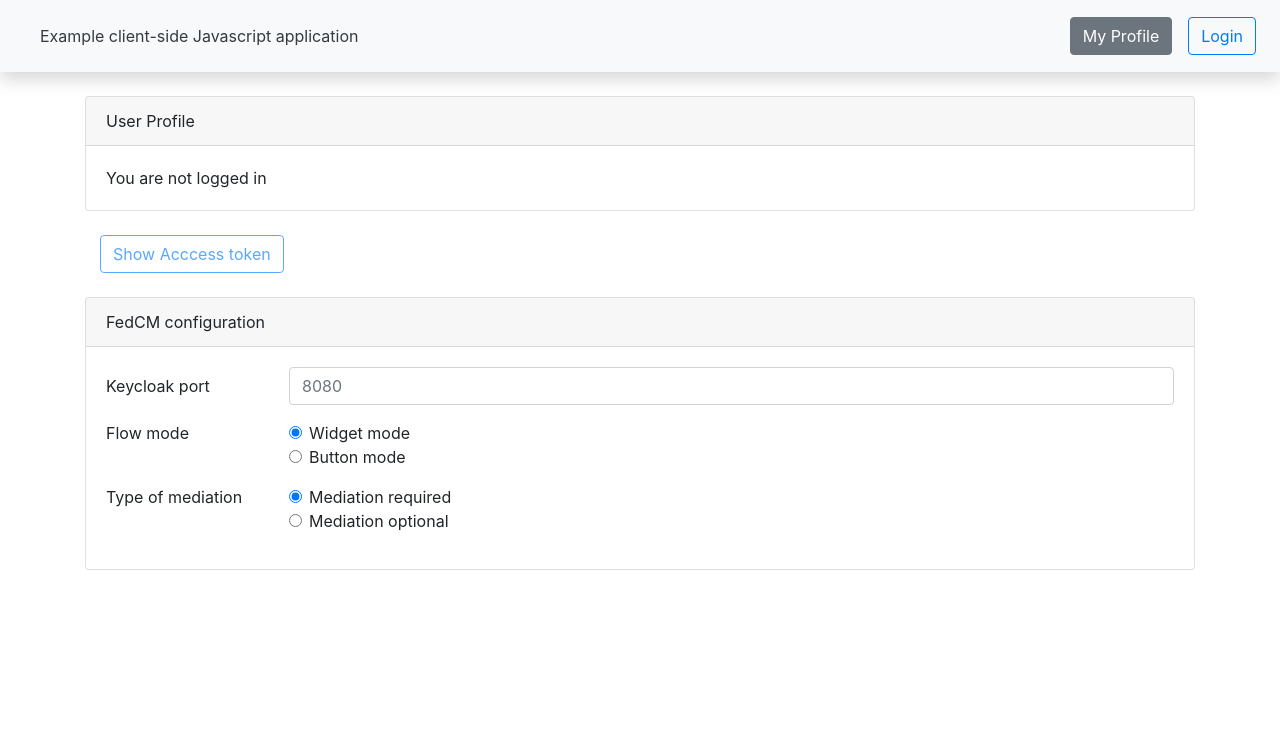
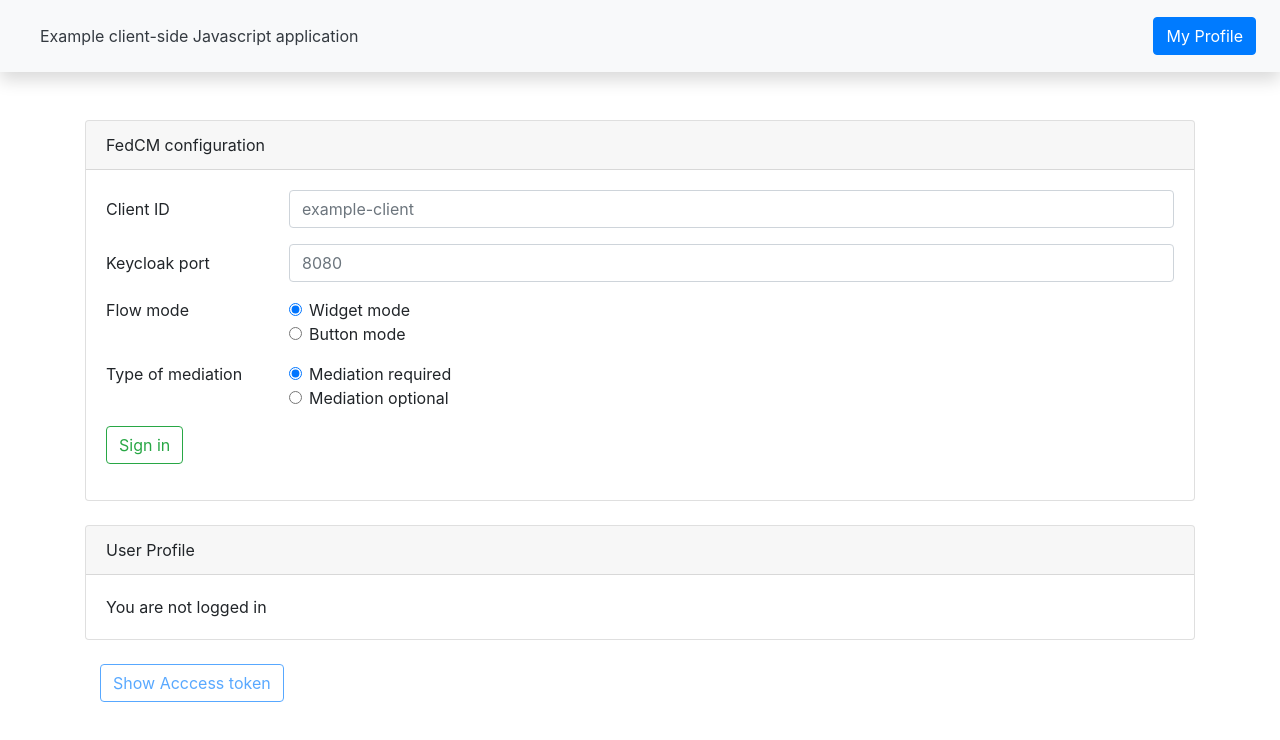
Before and after one commit to vaceksimon/keycloak-fedcm, a plain HTML site: page src/client-demo/profile.html in a window 1280 px wide. Drawn offline with nearby package versions, Linux system fonts and the light colour scheme.

Commit message:
Fooling around with the login button

```diff
--- a/src/client-demo/fedcm.js
+++ b/src/client-demo/fedcm.js
@@ -1,15 +1,6 @@
-clientId = "example-client";
-
 async function login() {
-    let port, mode, mediation;
-    if (document.getElementById("formFedCMConfig")) {
-        [port, mode, mediation] = getFedCMConfig();
-    }
-    else {
-        port = 8080;
-        mode = "widget";
-        mediation = "required"
-    }
+    let clientId, port, mode, mediation;
+    [clientId, port, mode, mediation] = getFedCMConfig();
 
     const nonce = 123456;
 	let credential;
@@ -45,9 +36,12 @@ async function login() {
 }
 
 async function logout() {
+    let clientId, port;
+    [clientId, port,,] = getFedCMConfig();
+
 	try {
 		await IdentityCredential.disconnect({
-		    configURL: "http://localhost:8080/realms/fedcm-realm/fedcm/config.json",
+		    configURL: "http://localhost:" + port + "/realms/fedcm-realm/fedcm/config.json",
 		    clientId: clientId,
 		    accountHint: "test@test.com",
 		});
--- a/src/client-demo/logic.js
+++ b/src/client-demo/logic.js
@@ -1,16 +1,24 @@
 async function renderProfilePage() {
-    const accessToken = await getJSONToken();
     const profileElement = document.getElementById('profileBody');
     const displayTokenElement = document.getElementById('displayToken');
+    const loginButton = document.getElementById("loginButton");
+    const formElement = document.getElementById("formFedCMConfig");
 
+    const accessToken = await getJSONToken();
     if(accessToken === false) {
         profileElement.innerHTML = 'You are not logged in';
         displayTokenElement.setAttribute("style", "cursor:not-allowed");
         displayTokenElement.disabled=true;
+        formElement.setAttribute("action", "javascript:login()")
+        loginButton.setAttribute("class", "btn btn-outline-success")
+        loginButton.innerHTML='Sign in';
         return;
     }
     displayTokenElement.setAttribute("style", "cursor:pointer");
     displayTokenElement.disabled=false;
+    formElement.setAttribute("action", "javascript:logout()")
+    loginButton.setAttribute("class", "btn btn-outline-danger")
+    loginButton.innerHTML='Sign out';
 
     profileElement.innerHTML =
     `
@@ -61,31 +69,17 @@ function getFedCMConfig() {
     if (document.getElementById('portFeedback').innerHTML !== '' || port === '') {
         port = 8080;
     }
+    let clientId = document.getElementById('clientID').value;
+    if(clientId === '') {
+        clientId = "example-client";
+    }
+
     const mode = document.querySelector('input[name = "mode"]:checked').value;
     const mediation = document.querySelector('input[name = "mediation"]:checked').value;
-    return [port, mode, mediation];
-}
-
-async function renderNavbar() {
-    accessToken = await getJSONToken();
-    const loginButton = document.getElementById('loginButton');
-    const profileButton = document.getElementById('profileButton');
-    if (accessToken === false) {
-        loginButton.innerHTML = "Login";
-        loginButton.setAttribute("onclick", "login()");
-        loginButton.setAttribute("class", "btn btn-outline-primary")
-        profileButton.setAttribute("class", "btn btn-secondary")
-    }
-    else {
-        loginButton.innerHTML = "Logout";
-        loginButton.setAttribute("onclick", "logout()");
-        loginButton.setAttribute("class", "btn btn-outline-danger")
-        profileButton.setAttribute("class", "btn btn-primary")
-    }
+    return [clientId, port, mode, mediation];
 }
 
 document.addEventListener("DOMContentLoaded", () => {
-    renderNavbar();
     renderProfilePage();
     document.getElementById('keycloakPort').addEventListener('keyup', checkPort);
     document.getElementById('keycloakPort').addEventListener('mouseup', checkPort);
@@ -94,13 +88,11 @@ document.addEventListener("DOMContentLoaded", () => {
 cookieStore.addEventListener("change", function(e) {
     for(cookie of e.changed) {
         if(cookie.name === "accessToken") {
-            renderNavbar();
             renderProfilePage();
         }
     }
     for(cookie of e.deleted) {
         if(cookie.name === "accessToken") {
-            renderNavbar();
             renderProfilePage();
         }
     }
--- a/src/client-demo/profile.html
+++ b/src/client-demo/profile.html
@@ -22,10 +22,6 @@
                     <a class="btn btn-primary" style="cursor:pointer" href="profile.html" role="button"
                        id="profileButton">My Profile</a>
                 </div>
-                <div class="p-2 bd-highlight">
-                    <button class="btn btn-outline-primary" onClick="login()" role="button" id="loginButton">Login
-                    </button>
-                </div>
             </div>
         </nav>
     </div>
@@ -33,25 +29,18 @@
 <div class="d-flex flex-grow-1 flex-shrink-1 m-0">
     <div class="container my-4">
         <div id="alert-error"></div>
-        <div class="card">
-            <div class="card-header">
-                User Profile
-            </div>
-            <div class="card-body" id="profileBody">
-
-            </div>
-        </div>
-        <div class="container my-4">
-            <button class="btn btn-outline-primary" role="button" onclick="displayToken()" id="displayToken"
-                    style="cursor:not-allowed" disabled>Show Acccess token
-            </button>
-        </div>
         <div class="card mt-4">
             <div class="card-header">
                 FedCM configuration
             </div>
             <div class="card-body" id="fedCMForm">
-                <form id="formFedCMConfig">
+                <form id="formFedCMConfig" action="javascript:login()">
+                    <div class="form-group row">
+                        <label for="clientID" class="col-sm-2 col-form-label">Client ID</label>
+                        <div class="col-sm-10">
+                            <input class="form-control" id="clientID" placeholder="example-client">
+                        </div>
+                    </div>
                     <div class="form-group row">
                         <label for="keycloakPort" class="col-sm-2 col-form-label">Keycloak port</label>
                         <div class="col-sm-10">
@@ -103,8 +92,26 @@
                             </div>
                         </div>
                     </fieldset>
+                    <div class="form-group row">
+                        <div class="col-sm-10">
+                            <button id="loginButton" type="submit" class="btn btn-outline-success">Sign in</button>
+                        </div>
+                    </div>
                 </form>
             </div>
+        </div>
+        <div class="card my-4">
+            <div class="card-header">
+                User Profile
+            </div>
+            <div class="card-body" id="profileBody">
+
+            </div>
+        </div>
+        <div class="container my-4">
+            <button class="btn btn-outline-primary" role="button" onclick="displayToken()" id="displayToken"
+                    style="cursor:not-allowed" disabled>Show Acccess token
+            </button>
         </div>
     </div>
 </div>
```
